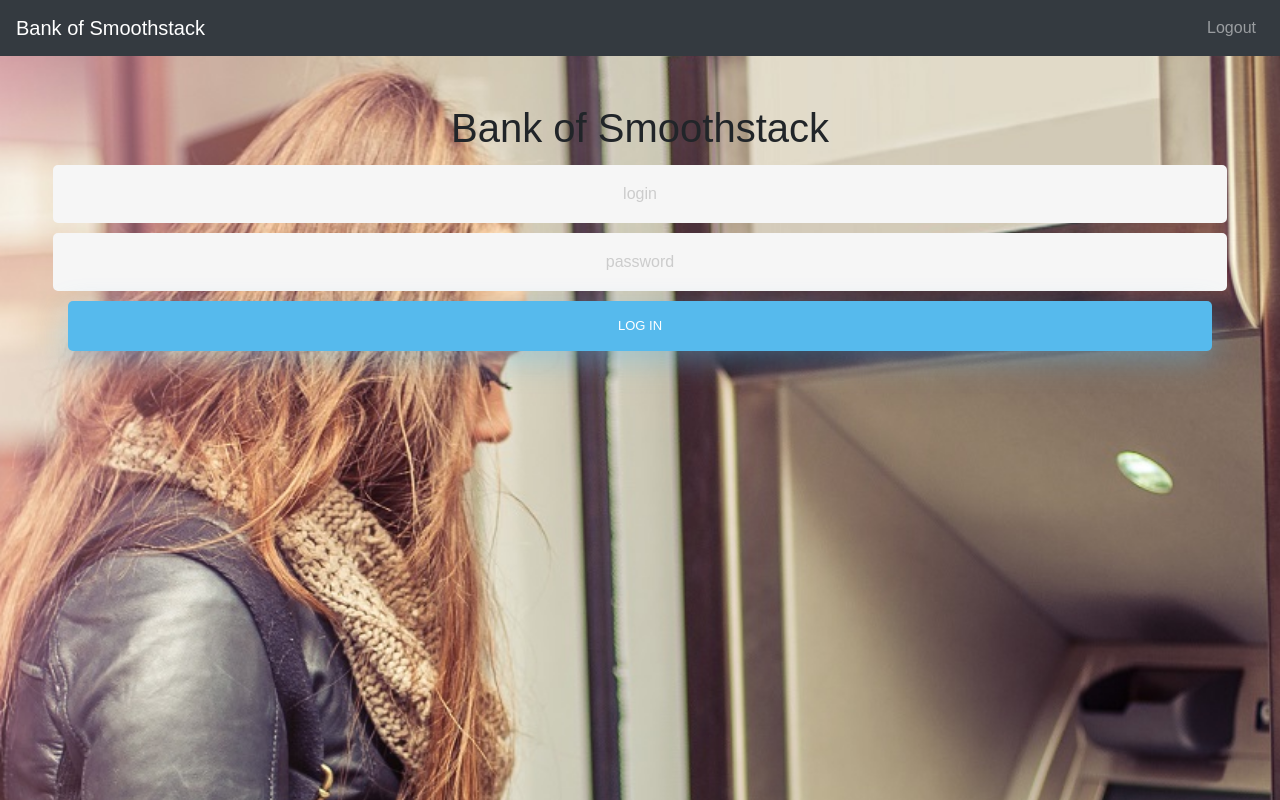
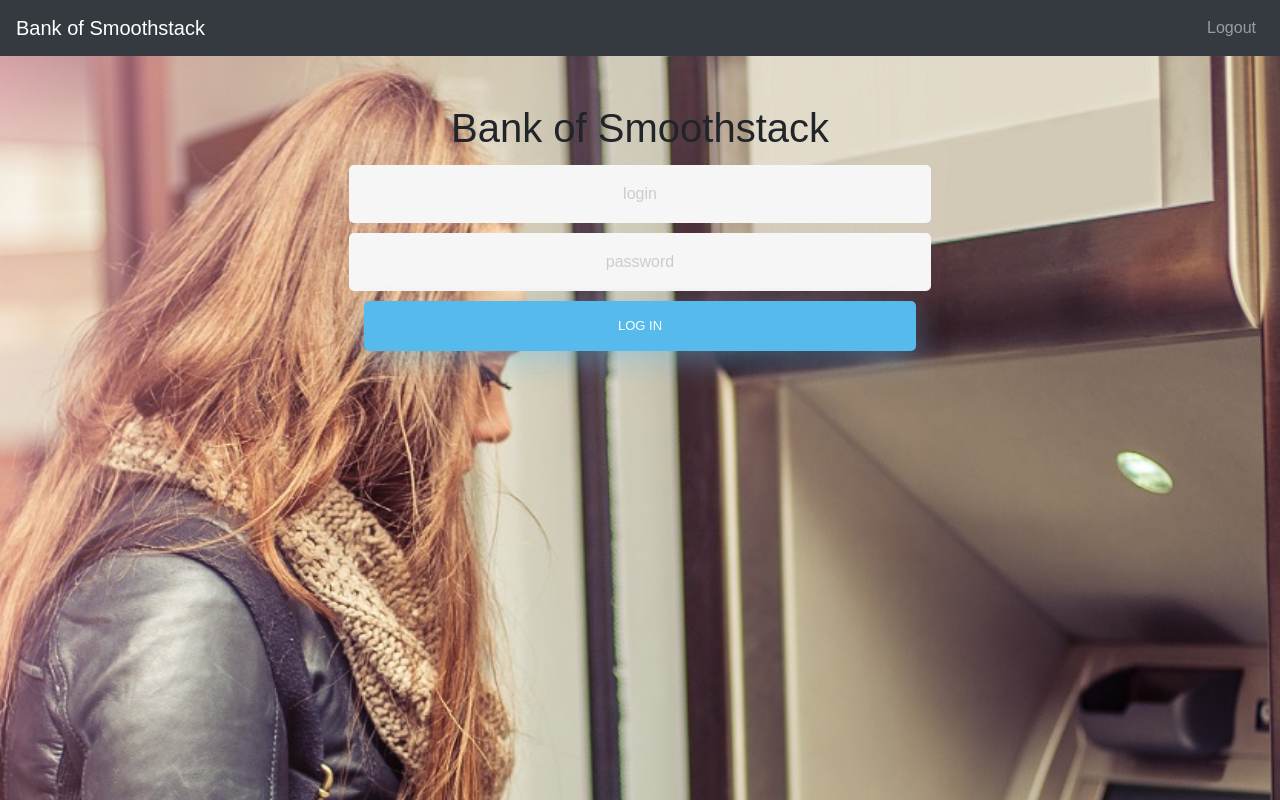
Before and after one commit to SSOrphans/boss-admin-ui, a React (Create React App) app: page /home in a window 1280 px wide. Shown: the top 800 px of the page. Built offline with nearby package versions, Linux system fonts and the light colour scheme.

Commit message:
SSOR-251 Added media query for responsiveness

```diff
--- a/src/app/features/home/components/LoginComponent.css
+++ b/src/app/features/home/components/LoginComponent.css
@@ -280,3 +280,15 @@ input[type=text]::placeholder {
 .title {
     font-family: Roboto, serif;
 }
+
+.login-component {
+    margin-left: 5%;
+    margin-right: 5%;
+}
+
+@media (min-width: 990px) {
+    .login-component {
+        margin-left: 25%;
+        margin-right: 25%;
+    }
+}
--- a/src/app/features/home/components/LoginComponent.js
+++ b/src/app/features/home/components/LoginComponent.js
@@ -12,9 +12,9 @@ export const LoginComponent = () => {
   }
 
   return (
-    <div>
+    <div className="login-component">
       <h1 className="login-title d-flex justify-content-center">Bank of Smoothstack</h1>
-      <form className="d-flex flex-column" onSubmit={handleLogin}>
+      <form className="d-flex flex-column" onSubmit={handleLogin} method="POST">
         <input type="text" id="login" className="fadeIn second" name="username" placeholder="login"/>
         <input type="text" id="password" className="fadeIn third" name="password" placeholder="password"/>
         <input type="submit" className="fadeIn fourth" value="Log In"/>
```
